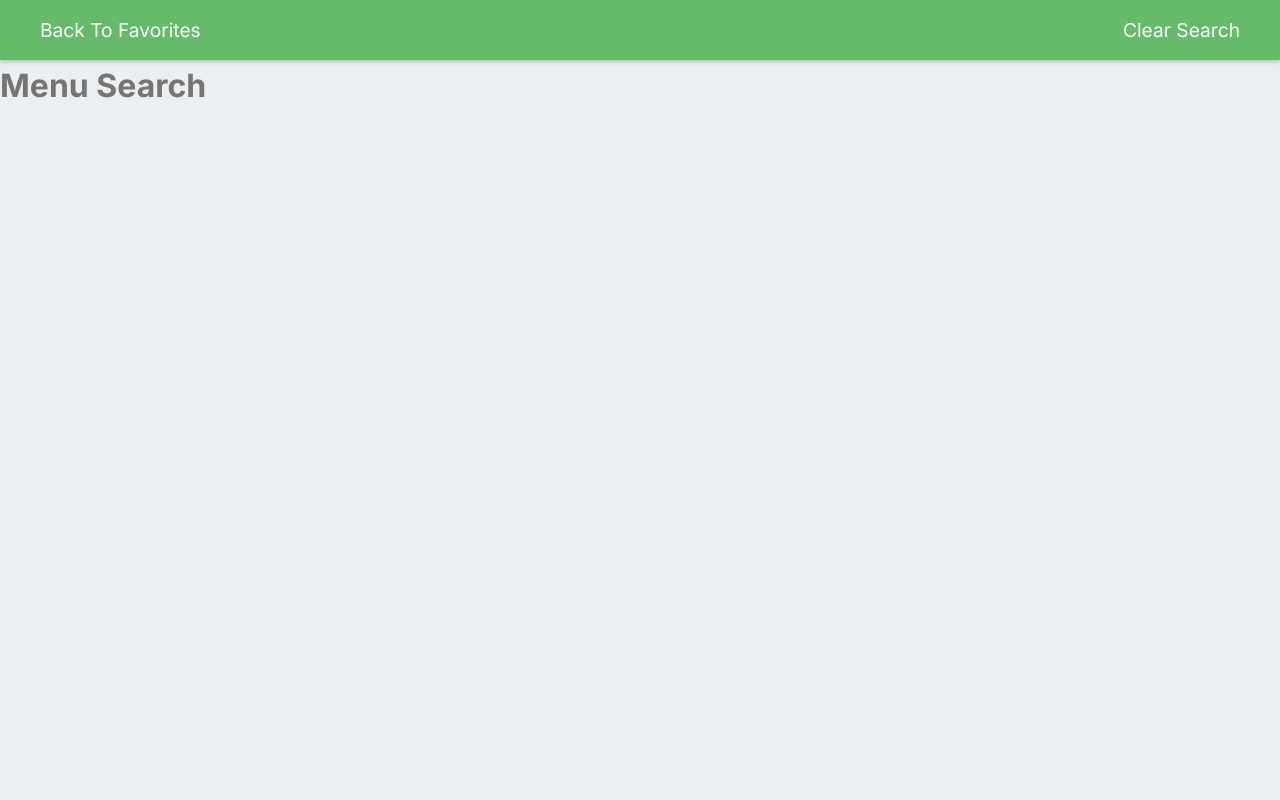
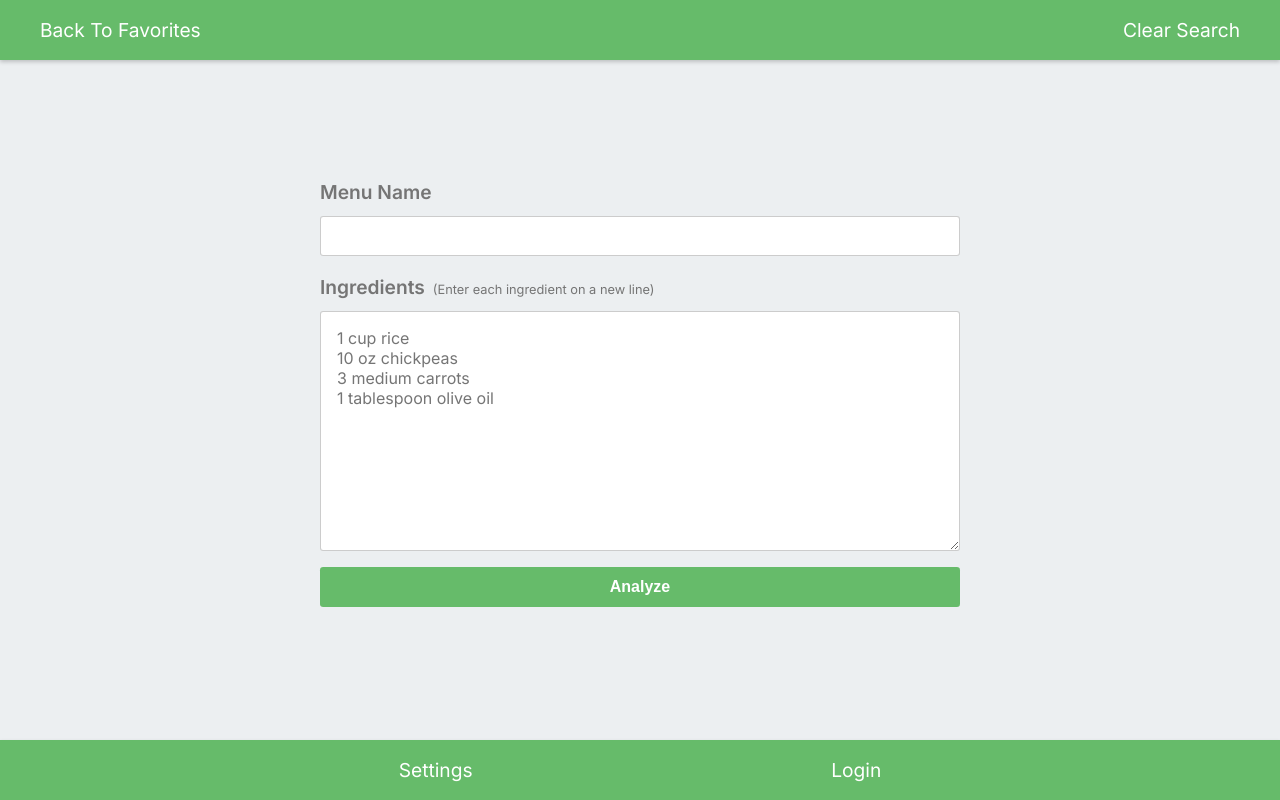
Before and after one commit to jwkaterina/nutrition, a Next.js app: page /analysis/menu-analysis in a window 1280 px wide. Built offline with nearby package versions, Linux system fonts and the light colour scheme.

Commit message:
create menu analysis page

```diff
--- /dev/null
+++ b/src/app/analysis/menu-analysis/manu-form.tsx
@@ -0,0 +1,115 @@
+import { useContext, useEffect, useState } from 'react'
+import styles from './page.module.css'
+import form from '../components/form.module.css'
+import { CardOpenContext } from '@/app/context/card-context';
+import { CardState } from '@/app/types/types';
+import { analyseRecipe } from '@/app/services/fetch-data';
+import MenuCard from '@/app/components/cards/menu-cards/menu-card';
+import { CurrentMenuContext } from '@/app/context/menu-context';
+import LoadingSpinner from '@/app/components/overlays/loading/loading-spinner';
+import ErrorModal from '@/app/components/overlays/error-modal/error-modal';
+
+interface MenuFormProps {
+    searchCleared: boolean,
+    setClearSearch: (clearSearch: boolean) => void
+}
+
+const MenuForm = ({ searchCleared, setClearSearch }: MenuFormProps): JSX.Element => {
+
+    const { cardOpen, setCardOpen } = useContext(CardOpenContext);
+    const { currentMenu, setCurrentMenu } = useContext(CurrentMenuContext);
+    const [name, setName] = useState<string>('');
+    const [ingredients, setIngredients] = useState<string>('');
+    const [isLoading, setIsLoading] = useState(false);
+    const [error, setError] = useState<string | null>();
+
+    useEffect(() => {
+        if(searchCleared) {
+            setCurrentMenu({
+                menu: null,
+                id: null
+            });
+        }
+        setName('');
+        setIngredients('');
+        setClearSearch(false);
+    }, [searchCleared]);
+
+    useEffect(() => {
+        if(currentMenu.menu) {
+            setName(currentMenu.menu.name);
+            setIngredients(currentMenu.menu.ingredients.join('\n'));
+        }
+    }, [currentMenu]);
+
+    const handleSubmit = async(e: React.FormEvent<HTMLFormElement>) => {
+        e.preventDefault();
+
+        setIsLoading(true);
+        try {
+            const nutrients = await analyseRecipe(ingredients.split('\n'));
+            setIsLoading(false);
+
+            const newMenu = {
+                name,
+                nutrients,
+                ingredients: ingredients.split('\n')
+            };
+            setCardOpen(CardState.OPEN);
+            setCurrentMenu({
+                menu: newMenu,
+                id: null
+            });
+        }
+        catch(error) {
+            setError('Could not analyse menu. Ensure that all ingredients are spelled correctly and try again.');
+            setIsLoading(false);
+            throw error;        }
+    }
+
+    const style = () => {
+        if(cardOpen == CardState.OPEN) {
+            return {overflow: 'hidden'}
+        } else {
+            return {overflow: 'auto'}
+        }
+    }
+
+    const handleNameInput = (e: React.FormEvent<HTMLInputElement>) => {
+        setName(e.currentTarget.value);
+    }
+
+    const handleIngredientsInput = (e: React.FormEvent<HTMLTextAreaElement>) => {
+        setIngredients(e.currentTarget.value);
+    }
+
+    if(currentMenu.menu && cardOpen == CardState.OPEN) return (
+        <MenuCard menu={currentMenu.menu} index={0} id={null} open={true}/>
+    )
+
+    return (<>
+            {error && <ErrorModal error={error} onClose={() => setError(null)} />}
+            {isLoading && <LoadingSpinner />}
+            <div className={styles.container} style={style()}>
+                <form className={form.form} onSubmit={handleSubmit}>
+                        <div className={form.form_group}>
+                            <label htmlFor="menu-name">Menu Name</label>
+                            <input type="text" id="menu-name" name="menu-name" required value={name} onInput={e => handleNameInput(e)}/>
+                        </div>
+                        <div className={form.form_group}>
+                            <label htmlFor="menu-ingredients">Ingredients
+                                <span>(Enter each ingredient on a new line)</span>
+                            </label>
+                            <textarea id="menu-ingredients" name="menu-ingredients" required
+                            placeholder={'1 cup rice' + '\n' + '10 oz chickpeas' + '\n' + '3 medium carrots' + '\n' + '1 tablespoon olive oil'} value={ingredients} onInput={e => handleIngredientsInput(e)}/>
+                        </div>
+                        <div className={form.form_group}>
+                            <button type="submit">Analyze</button>
+                        </div>
+                </form>
+            </div>
+        </>
+    )
+}
+
+export default MenuForm
--- a/src/app/analysis/menu-analysis/page.module.css
+++ b/src/app/analysis/menu-analysis/page.module.css
@@ -0,0 +1,7 @@
+.container {
+    height: calc(100vh - 2 * var(--header-height));
+    display: flex;
+    flex-direction: column;
+    justify-content: center;
+    align-items: center;
+}
--- a/src/app/analysis/menu-analysis/page.tsx
+++ b/src/app/analysis/menu-analysis/page.tsx
@@ -2,18 +2,30 @@
 
 import NavBar from '@/app/components/navigation/nav-bar';
 import AnalysisMenu from '@/app/components/navigation/menus/analysis-menu';
+import OpenAnalysisMenu from '@/app/components/navigation/menus/openanalysis-menu';
+import Footer from '@/app/components/navigation/footer';
+import { CardOpenContext } from '@/app/context/card-context';
+import { useContext, useState } from 'react';
+import MenuForm from './manu-form';
+import { CardState } from '@/app/types/types';
 
 const MenuSearch = (): JSX.Element => {
 
-  const secondaryColor: string = "var(--secondary-color)";
+	const { cardOpen } = useContext(CardOpenContext);
+	const [clearSearch, setClearSearch] = useState<boolean>(false);
 
-  return (<>
-    <NavBar color={secondaryColor}>
-        <AnalysisMenu title="Menu"/>
-    </NavBar>
-      <h1>Menu Search</h1>
-  </>
-  )
+	const secondaryColor: string = "var(--secondary-color)";
+
+	return (<>
+			<NavBar color={secondaryColor}>
+				{cardOpen == CardState.OPEN ?
+				<OpenAnalysisMenu/> :
+				<AnalysisMenu onClear={() => setClearSearch(true)}/>
+				}
+			</NavBar>
+			<MenuForm searchCleared={clearSearch} setClearSearch={setClearSearch}/>
+			{cardOpen != CardState.OPEN && <Footer color={secondaryColor} />}
+		</>  )
 }
 
 export default MenuSearch
--- /dev/null
+++ b/src/app/components/cards/menu-cards/header-menucard.tsx
@@ -0,0 +1,26 @@
+import styles from '../../analysis_cards/alanysis_card.module.css';
+import { Menu } from '@/app/types/types';
+
+interface MenuHeaderCardProps {
+    menu: Menu }
+
+const MenuHeaderCard = ({ menu }: MenuHeaderCardProps): JSX.Element => {
+
+
+    return(
+        <div className={styles.container} style={{gridArea: 'header'}}>
+            <div style={{padding: '2rem'}}>
+                <div className={styles.header}>
+                    <h1>{menu.name}</h1>
+                </div>
+                <div className={styles.form}>
+                    <select name="measure" id="measure">
+                        <option>{menu.nutrients.totalWeight.toFixed(0)}g</option>
+                    </select>
+                </div>
+            </div>
+    </div>
+    )
+}
+
+export default MenuHeaderCard;
--- /dev/null
+++ b/src/app/components/cards/menu-cards/menu-card.tsx
@@ -0,0 +1,47 @@
+import { Menu, CardState } from '@/app/types/types'
+import Card from '../card'
+import { useContext, useState } from 'react'
+import { CardOpenContext } from '@/app/context/card-context'
+import { CurrentMenuContext } from '@/app/context/menu-context'
+import OpenMenuCard from './open-manucard'
+import ClosedCard from '../closed-card'
+
+interface MenuCardProps {
+    menu: Menu,
+    index: number,
+    id: string | null,
+    open: boolean
+}
+
+const MenuCard = ({ menu, index, id, open }: MenuCardProps): JSX.Element => {
+
+    const [isOpen, setIsOpen] = useState<boolean>(open);
+    const { setCardOpen } = useContext(CardOpenContext);
+    const { setCurrentMenu } = useContext(CurrentMenuContext);
+
+    const handleCardClick = () => {
+        if(isOpen) {
+            return
+        }
+        setCardOpen(CardState.OPEN);
+        setIsOpen(true);
+
+        setCurrentMenu({
+            menu: menu,
+            id: id
+        });
+    }
+
+    return <Card index={index} onCardClick={handleCardClick} setIsOpen={setIsOpen} isOpen={isOpen}>
+            {isOpen ? <OpenMenuCard menu={menu}/> :
+            <ClosedCard
+                title={menu.name}
+                calories={menu.nutrients.calories}
+                protein={menu.nutrients.totalNutrients.PROCNT.quantity}
+                fat={menu.nutrients.totalNutrients.FAT.quantity}
+                carbs={menu.nutrients.totalNutrients.CHOCDF.quantity}
+            />}
+        </Card>
+}
+
+export default MenuCard
--- /dev/null
+++ b/src/app/components/cards/menu-cards/open-manucard.tsx
@@ -0,0 +1,41 @@
+import styles from '../card.module.css'
+import { Menu } from '@/app/types/types'
+import MenuHeaderCard from './header-menucard'
+import DailyValueCard from '../../analysis_cards/dailyvalue_card'
+import CompositionCard from '../../analysis_cards/composition_card'
+import BigNutrientsCard from '../../analysis_cards/bignutrients_card'
+import VitaminsCard from '../../analysis_cards/vitamins_card'
+import MineralsCard from '../../analysis_cards/minerals_card'
+import FatsCard from '../../analysis_cards/fats_card'
+
+interface OpenMenuCardProps {
+    menu: Menu
+}
+
+const OpenMenuCard  = ({ menu }: OpenMenuCardProps): JSX.Element => {
+
+    const weight: number = menu.nutrients.totalWeight;
+    const devideBy: number = weight / 100;
+
+    const proteinPer100gram: number = menu.nutrients.totalNutrients.PROCNT.quantity / devideBy;
+    const carbsPer100gram: number = menu.nutrients.totalNutrients.CHOCDF.quantity / devideBy;
+    const fatPer100gram: number = menu.nutrients.totalNutrients.FAT.quantity / devideBy;
+
+    return (
+        <div className={styles.card_grid}>
+            <MenuHeaderCard menu={menu} />
+            {menu && <DailyValueCard content={menu.nutrients} />}
+            <CompositionCard
+                protein={proteinPer100gram}
+                carbs={carbsPer100gram}
+                fat={fatPer100gram}
+            />
+            {menu && <BigNutrientsCard content={menu.nutrients} />}
+            {menu && <VitaminsCard content={menu.nutrients} />}
+            {menu && <MineralsCard content={menu.nutrients} />}
+            {menu && <FatsCard content={menu.nutrients} />}
+        </div>
+    )
+}
+
+export default OpenMenuCard
```
Also changed, not shown: src/app/context/menu-context.tsx (+32 -32 lines), src/app/types/types.ts (+11 -5 lines).
